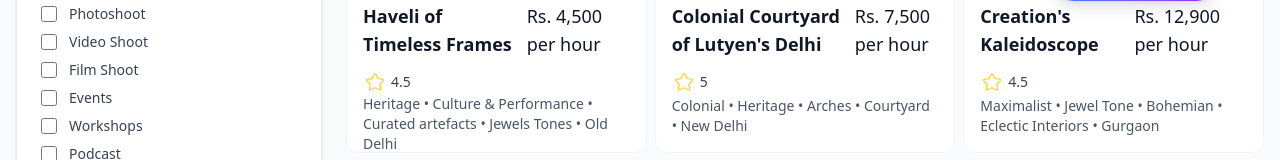
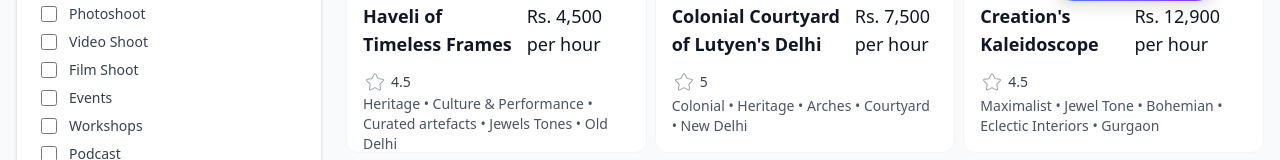
Before and after one commit to DEVESH1709/Placely, a Next.js app: page / in a window 1280 px wide. Shown: the part 767-927 px from the top of the page. Built offline with nearby package versions, Linux system fonts and the light colour scheme.

Commit message:
Implement favorite toggle functionality in SpaceCard component

```diff
--- a/components/SpaceCard.tsx
+++ b/components/SpaceCard.tsx
@@ -1,4 +1,4 @@
-import React from "react";
+import React, { useState } from "react";
 import Image from "next/image";
 import { Space } from "@/data/spaces";
 import { CiStar } from "react-icons/ci";
@@ -8,6 +8,14 @@ type SpaceCardProps = {
 };
 
 const SpaceCard = ({ space }: SpaceCardProps) => {
+  const [isFavorited, setIsFavorited] = useState(false);
+
+  const toggleFavorite = (e: React.MouseEvent) => {
+    e.preventDefault();
+    e.stopPropagation();
+    setIsFavorited(!isFavorited);
+  };
+
   return (
     <div className="group bg-white rounded-xl cursor-pointer overflow-hidden p-2 hover:shadow-2xl hover:shadow-blue-100/50 hover:bg-gradient-to-br hover:from-blue-100 hover:to-purple-50 transition-all duration-500 ease-out h-[360px] flex flex-col border border-gray-100 hover:border-blue-200 hover:-translate-y-2 hover:scale-[1.02] transform-gpu">
       <div className="relative rounded-lg h-48 w-full flex-shrink-0 overflow-hidden">
@@ -35,8 +43,18 @@ const SpaceCard = ({ space }: SpaceCardProps) => {
           </div>
 
           <div className="flex items-center">
-            <span className="text-yellow-400 mr-1 cursor-pointer group-hover:text-yellow-500 group-hover:scale-125 transition-all duration-300 transform">
-              <CiStar size={24} />
+            <span
+              onClick={toggleFavorite}
+              className="mr-1 cursor-pointer transition-all duration-300"
+            >
+              <CiStar
+                size={24}
+                className={`transition-colors duration-300 ${
+                  isFavorited
+                    ? 'text-yellow-500 '
+                    : 'text-gray-400 hover:text-yellow-400'
+                }`}
+              />
             </span>
             <span className="text-sm font-medium text-gray-700 group-hover:text-gray-800 transition-colors duration-300">
               {space.rating}
```
